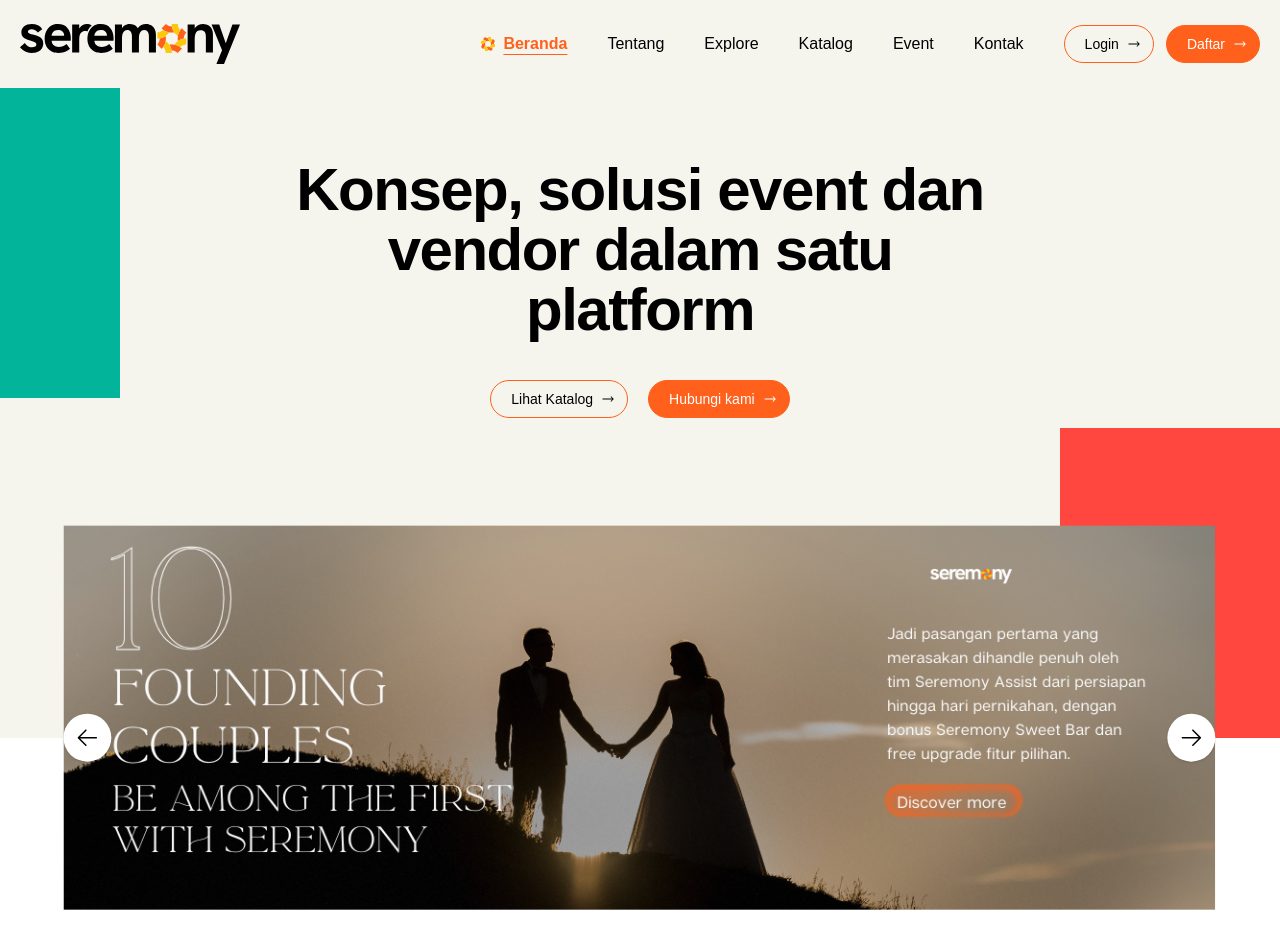
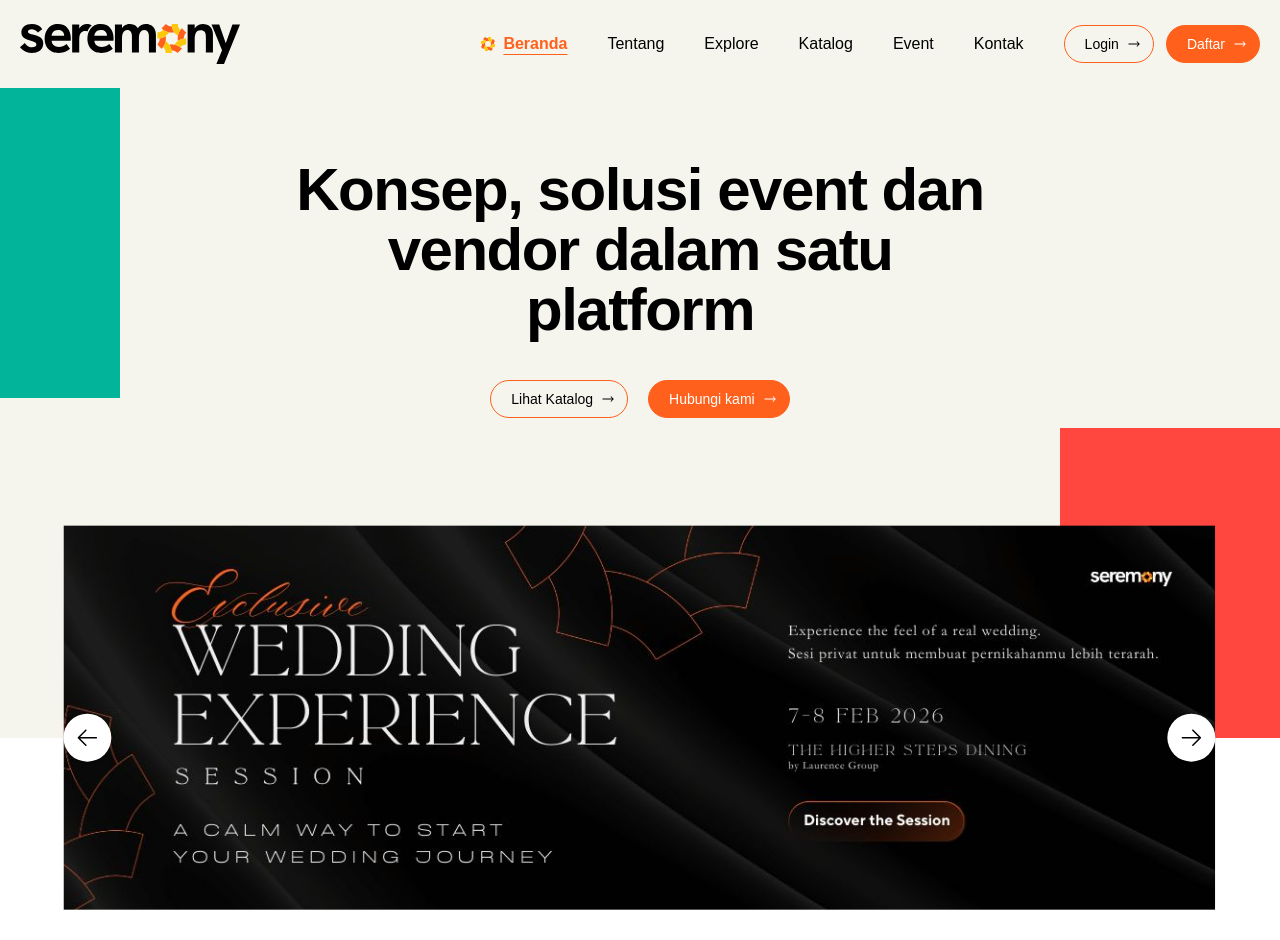
Before and after one commit to muhammadrizkipurba/seremony.id, a Next.js app: page / in a window 1280 px wide. Shown: the top 940 px of the page. Built offline with nearby package versions, Linux system fonts and the light colour scheme; a web font is replaced by a local one.

Commit message:
[update] promo banner event

```diff
--- a/app/beranda/PromoSlider.tsx
+++ b/app/beranda/PromoSlider.tsx
@@ -5,6 +5,11 @@
 import { HiArrowLeft, HiArrowRight } from "react-icons/hi2";
 
 const bannerImages = [
+  {
+    image: "exclusive-wedding-experience-session.jpeg",
+    href: '/event/exclusive-wedding-experience-session',
+    alt: 'Exclusive wedding experience session by Seremony'
+  },
   {
     image: "ten-couples.png",
     href: '/katalog',
--- a/app/page.tsx
+++ b/app/page.tsx
@@ -85,11 +85,11 @@
     name: "Boston Decoration",
     logo: "boston.png"
   },
-  // {
-  //   _id: "5",
-  //   name: "Grand Central Medan",
-  //   logo: "grand-central.png"
-  // },
+  {
+    _id: "5",
+    name: "Susi Catering Medan",
+    logo: "susi-catering.svg"
+  },
   {
     _id: "6",
     name: "Kini Social Club",
```
Also changed, not shown: public/promo-banners/exclusive-wedding-experience-session.jpeg (added), public/vendors-logo/susi-catering.svg (added).
